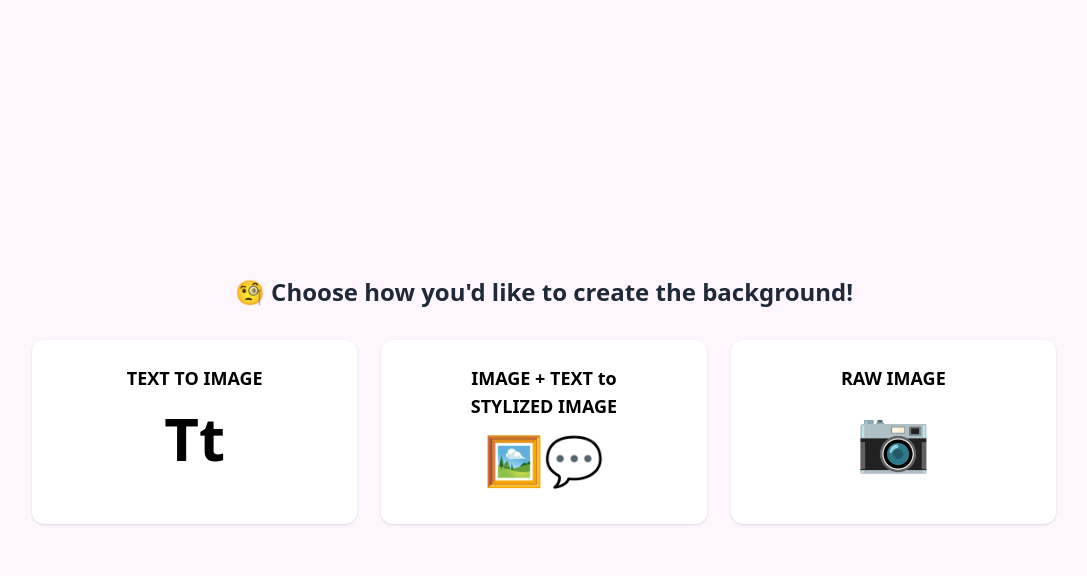
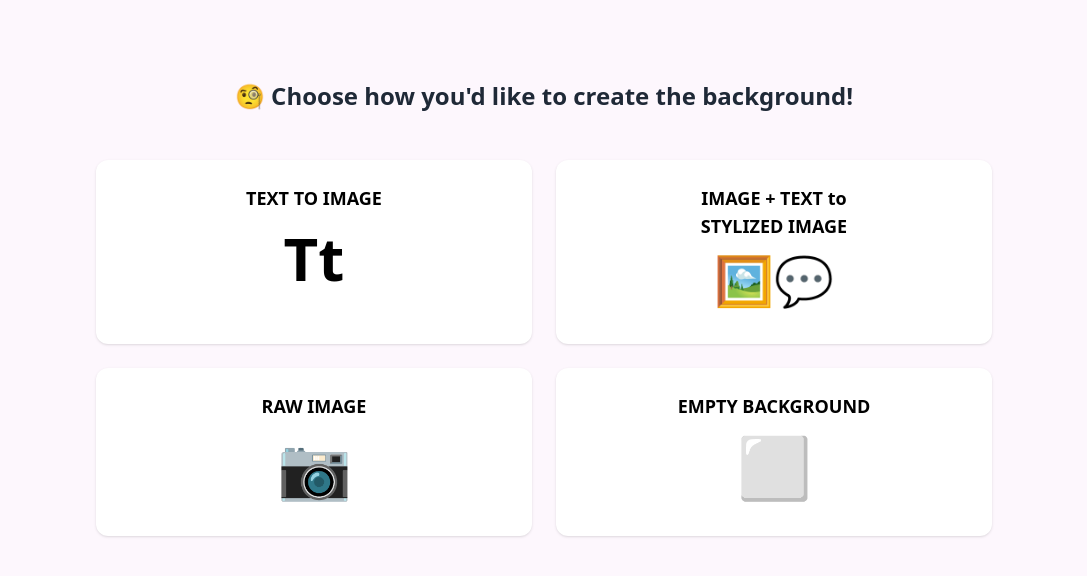
Before and after one commit to heewoneha/capstone-web, a Next.js app: page /select_background in a window 1280 px wide. Shown: the top 576 px of the page, without its empty margins (96-1183 px from the left). Built offline with nearby package versions, Linux system fonts and the light colour scheme.

Commit message:
feat: add empty background option

```diff
--- a/pages/select_background.tsx
+++ b/pages/select_background.tsx
@@ -2,12 +2,12 @@ import React from 'react';
 
 export default function SelectBackground() {
   return (
-    <div className="min-h-screen bg-[#fdf7fd] flex flex-col items-center justify-center px-4">
-      <h1 className="text-2xl font-semibold text-gray-800 mb-8 flex items-center gap-2">
+    <div className="min-h-screen bg-[#fdf7fd] flex flex-col items-center justify-start px-4 py-20">
+      <h1 className="text-2xl font-semibold text-gray-800 mb-12 text-center flex items-center gap-2">
         🧐 Choose how you'd like to create the background!
       </h1>
 
-      <div className="grid grid-cols-1 sm:grid-cols-2 md:grid-cols-3 gap-6 w-full max-w-5xl">
+      <div className="grid grid-cols-1 sm:grid-cols-2 gap-6 w-full max-w-4xl">
         {/* TEXT TO IMAGE */}
         <div className="bg-white rounded-xl shadow hover:shadow-lg transition p-6 flex flex-col items-center text-center cursor-pointer">
           <p className="font-bold text-lg mb-4">TEXT TO IMAGE</p>
@@ -16,7 +16,9 @@ export default function SelectBackground() {
 
         {/* IMAGE + TEXT to STYLIZED IMAGE */}
         <div className="bg-white rounded-xl shadow hover:shadow-lg transition p-6 flex flex-col items-center text-center cursor-pointer">
-          <p className="font-bold text-lg mb-4">IMAGE + TEXT to <br /> STYLIZED IMAGE</p>
+          <p className="font-bold text-lg mb-4">
+            IMAGE + TEXT to <br /> STYLIZED IMAGE
+          </p>
           <div className="text-5xl mb-4">🖼️💬</div>
         </div>
 
@@ -25,6 +27,12 @@ export default function SelectBackground() {
           <p className="font-bold text-lg mb-4">RAW IMAGE</p>
           <div className="text-6xl mb-4">📷</div>
         </div>
+
+        {/* EMPTY BACKGROUND */}
+        <div className="bg-white rounded-xl shadow hover:shadow-lg transition p-6 flex flex-col items-center text-center cursor-pointer">
+          <p className="font-bold text-lg mb-4">EMPTY BACKGROUND</p>
+          <div className="text-6xl mb-4">⬜️</div>
+        </div>
       </div>
     </div>
   )
```
